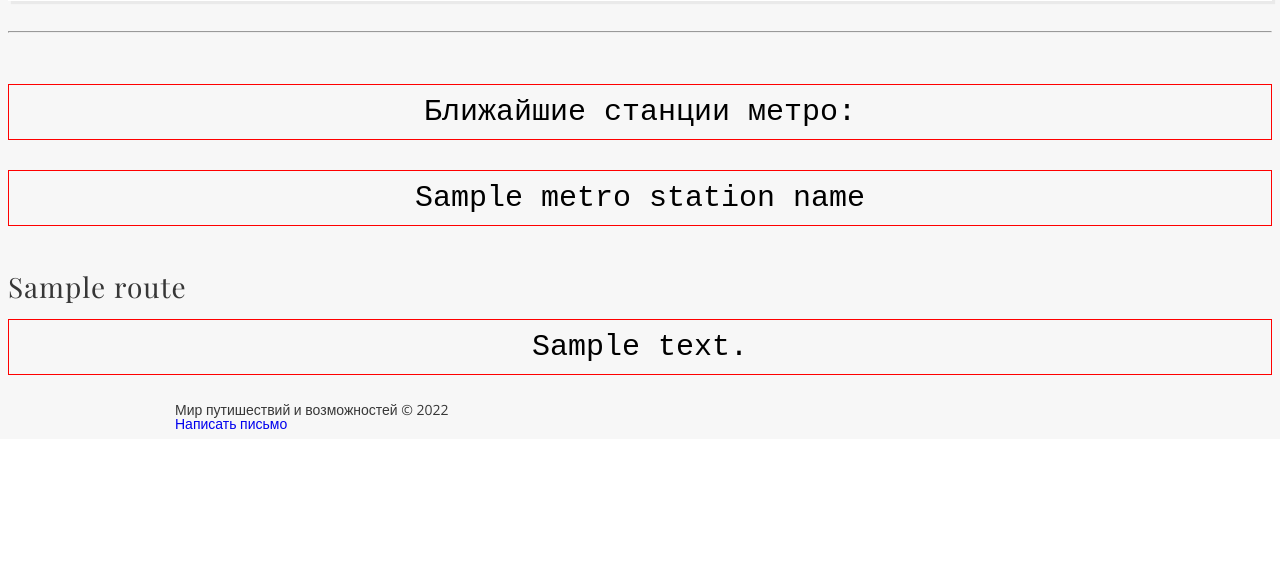
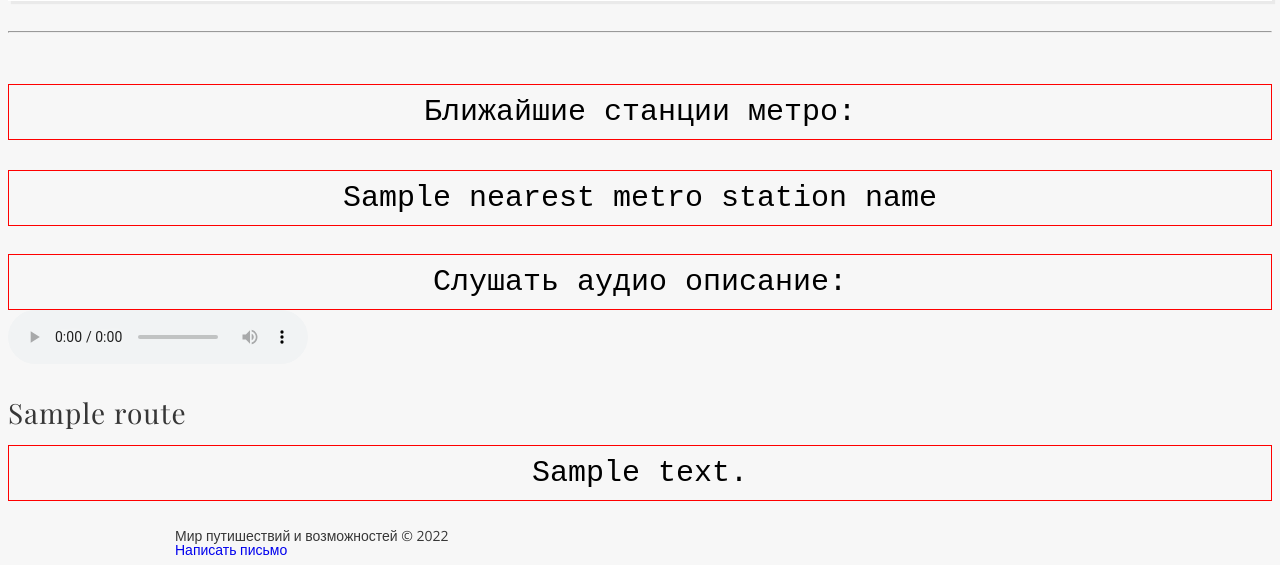
Before and after one commit to mobil6000/accessible-attractions, a Django app: template server/templates/main/routes.html in a window 1280 px wide. Shown: the part 748-1313 px from the top of the page. Before the commit the page ends 1177 px from the top, so only its background shows below. Run offline with Django 4.2, Linux system fonts and the light colour scheme; the template is opened without the code that fills it: most values are stand-ins (such as "Sample title", 1, 10 or a date in 2020); some libraries are stand-ins or nearby versions.

Commit message:
Fix displaying the web page with routes

```diff
--- a/server/apps/main/views.py
+++ b/server/apps/main/views.py
@@ -33,8 +33,7 @@ def show_routes_for_attraction(request: HttpRequest, attraction_id: int) -> Http
     result = get_metro_stations_for_attraction(attraction_id)
     if not result.is_ok():
         raise Http404('error!')
-    metro_station_names, routes = result.unwrap()
-    response_context = {'metro_station_names': metro_station_names, 'routes': routes}
+    response_context = {'content': result.unwrap()}
     return render(request, 'main/routes.html', response_context)
 
 
--- a/server/templates/main/routes.html
+++ b/server/templates/main/routes.html
@@ -7,14 +7,21 @@
 
 <p class="rich_text">Ближайшие станции метро:</p>
 <ul>
-    {% for name in metro_station_names %}
+    {% for name in content.nearest_metro_station_names %}
     <li class="rich_text">{{ name }}</li>
     {% endfor %}
 </ul>
 <br>
 
 
-{% for route in routes %}
+<figure>
+    <figcaption class="rich_text">Слушать аудио описание:</figcaption>
+    <audio controls src="{{ content.audio_description }}"> Your browser does not support the <code>audio</code> element. </audio>
+</figure>
+<br>
+
+
+{% for route in content.route_text_records %}
 <h1>{{ route.title }}</h1>
 <article class="rich_text">{{ route.text_description }}</article>
 <br>
```
